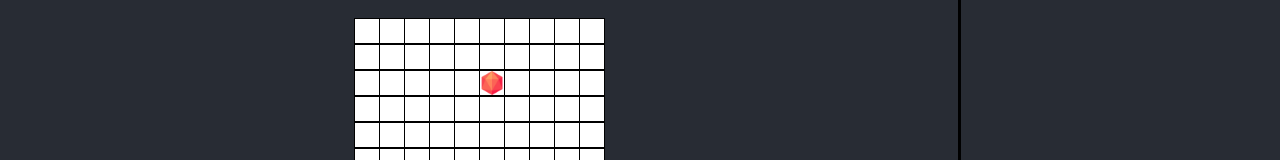
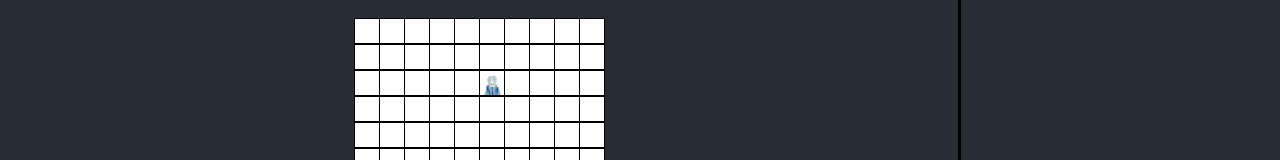
Before and after one commit to S4-K1/roll-to-hit, a React (Create React App) app: page / in a window 1280 px wide. Shown: the part 304-464 px from the top of the page. Built offline with nearby package versions, Linux system fonts and the light colour scheme.

Commit message:
Displays example token on board

```diff
--- a/src/components/gridSquare.js
+++ b/src/components/gridSquare.js
@@ -1,7 +1,7 @@
 import React from 'react';
 import PropTypes from 'prop-types';
 import styled from 'styled-components';
-import standInImage from '../resources/d20Icon.png';
+import icon from '../resources/exampleIcon.png';
 import './css/gridSquare.css';
 
 
@@ -9,7 +9,7 @@ class GridSquare extends React.Component {
   render() {
     if (this.props.displayIcon) {
       const StyledDiv = styled.div`
-        background-image: url(${standInImage});
+        background-image: url(${icon});
         background-size: cover;
       `;
       return (
```
Also changed, not shown: src/resources/exampleIcon.png (added).
